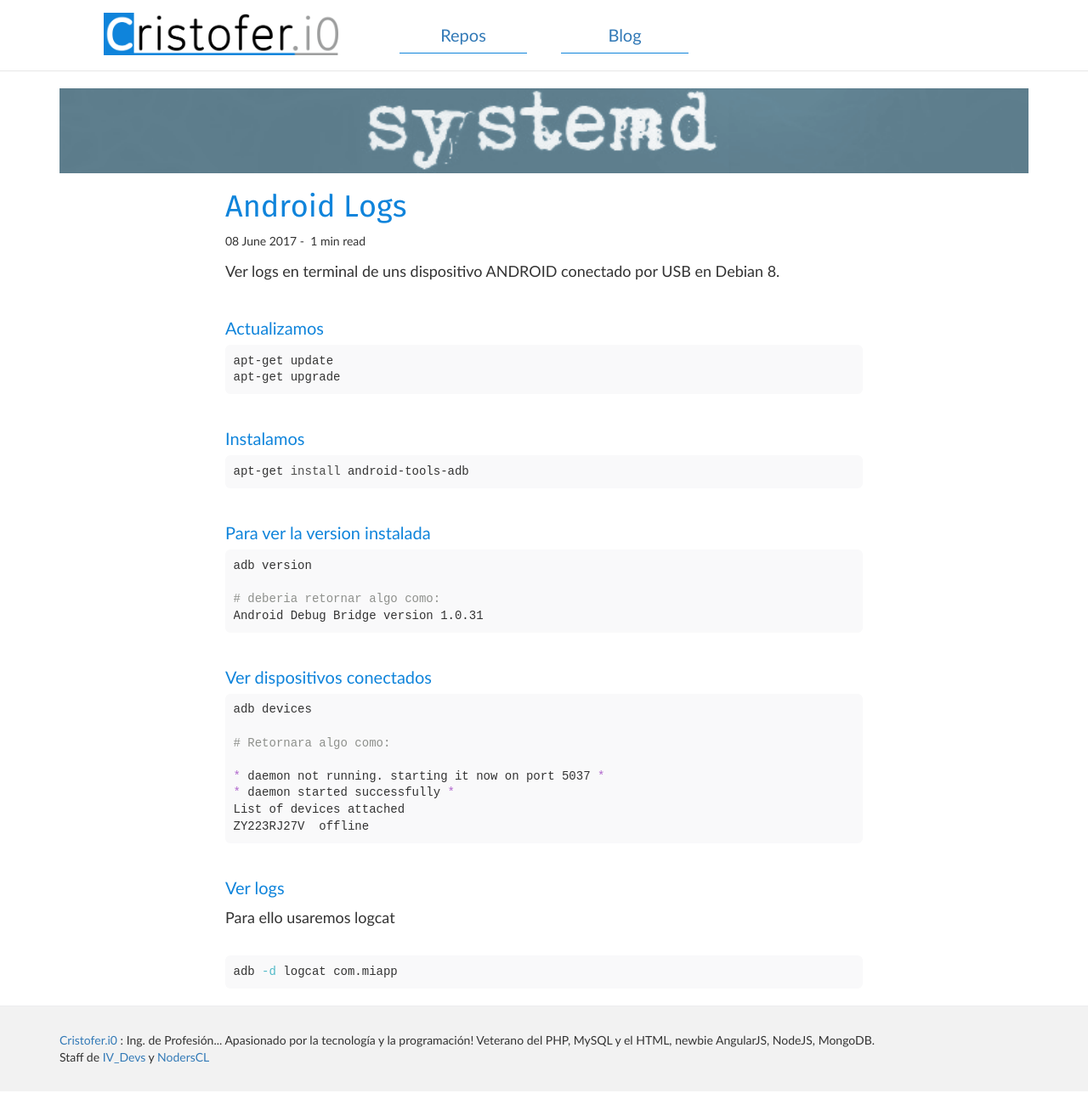
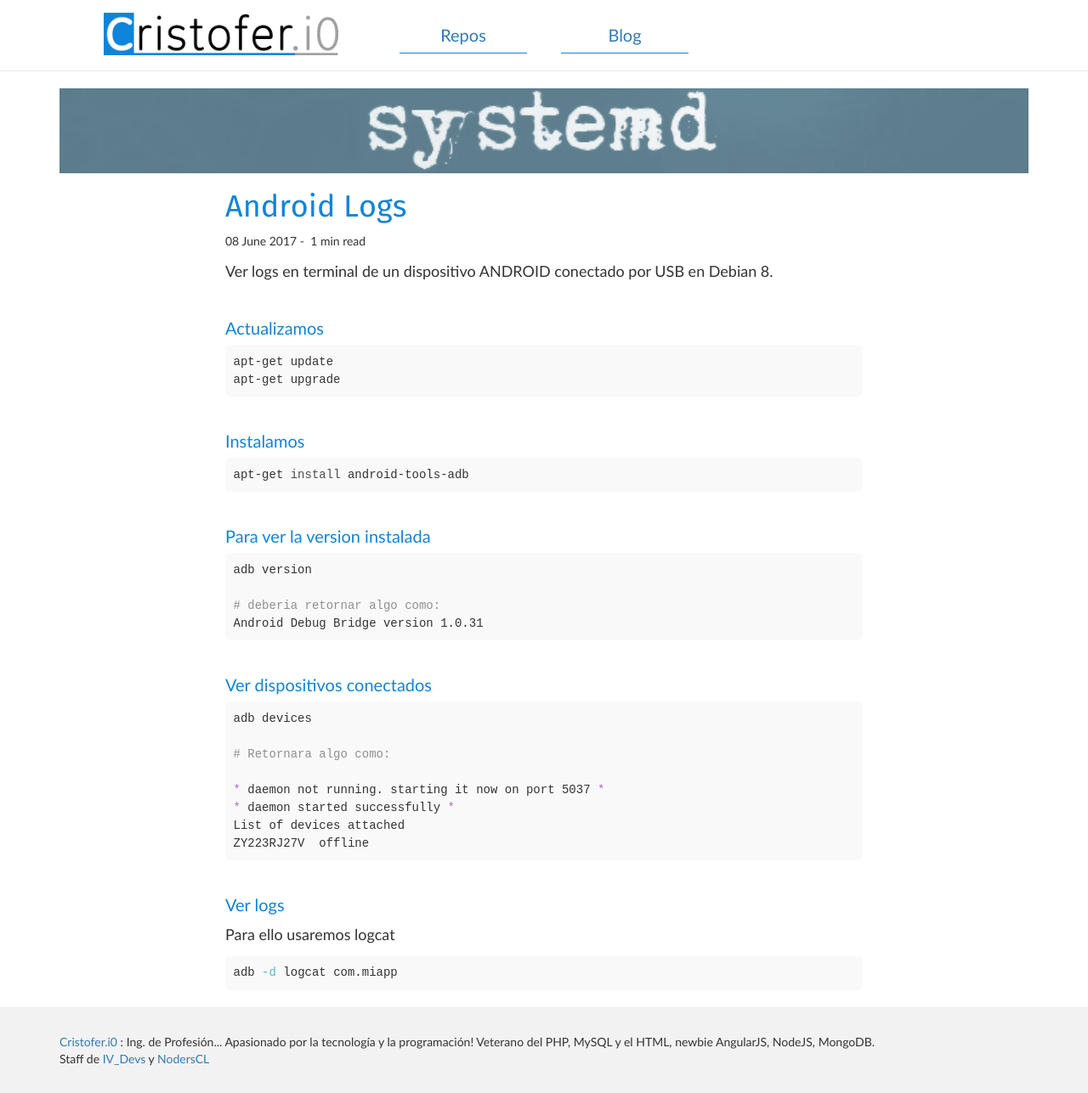
Before and after one commit to cristofer-dev/cristofer.io, a Jekyll site: the page built from _posts/2017-06-08-android-logs.md, in a window 1280 px wide. Shown: the whole page at 85% size. Built offline with Jekyll 4.4.1, drawn with Linux system fonts in a browser that asks for light colours; comment, search, counter and statistics services are not loaded.

Commit message:
Update menores

```diff
--- a/_posts/2017-06-08-android-logs.md
+++ b/_posts/2017-06-08-android-logs.md
@@ -4,7 +4,7 @@ title: "Android Logs"
 image: img3.png
 ---
 
-Ver logs en terminal de uns dispositivo ANDROID conectado por USB en Debian 8.
+Ver logs en terminal de un dispositivo ANDROID conectado por USB en Debian 8.
 
 
 ###### Actualizamos
--- a/assets/css/screen.css
+++ b/assets/css/screen.css
@@ -495,7 +495,7 @@ article .text {
     word-wrap: break-word
 }
 article .text p,  article .text img, article .text ol, article .text ul, article .text dl, article .text hr, article .text blockquote {
-    margin-bottom: 30px;
+    /*margin-bottom: 30px;*/
     text-align: left
 }
 article .text pre{
@@ -583,7 +583,8 @@ article .text code {
     -ms-border-radius: 6px;
     -o-border-radius: 6px;
     border-radius: 6px;
-    word-wrap: normal
+    word-wrap: normal;
+    line-height: 1.5;
 }
 article .text h1,
 article .text h2,
```
